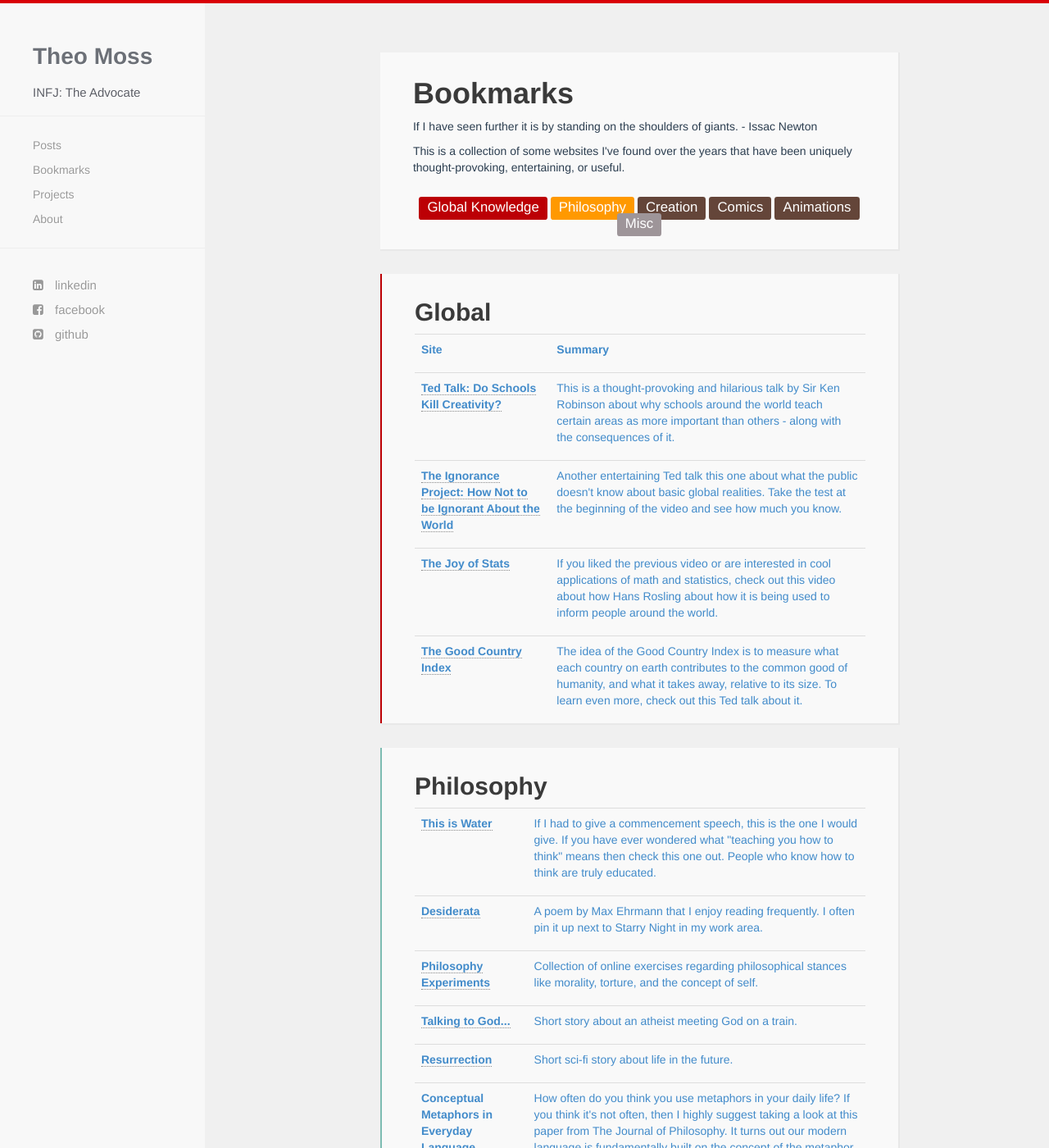
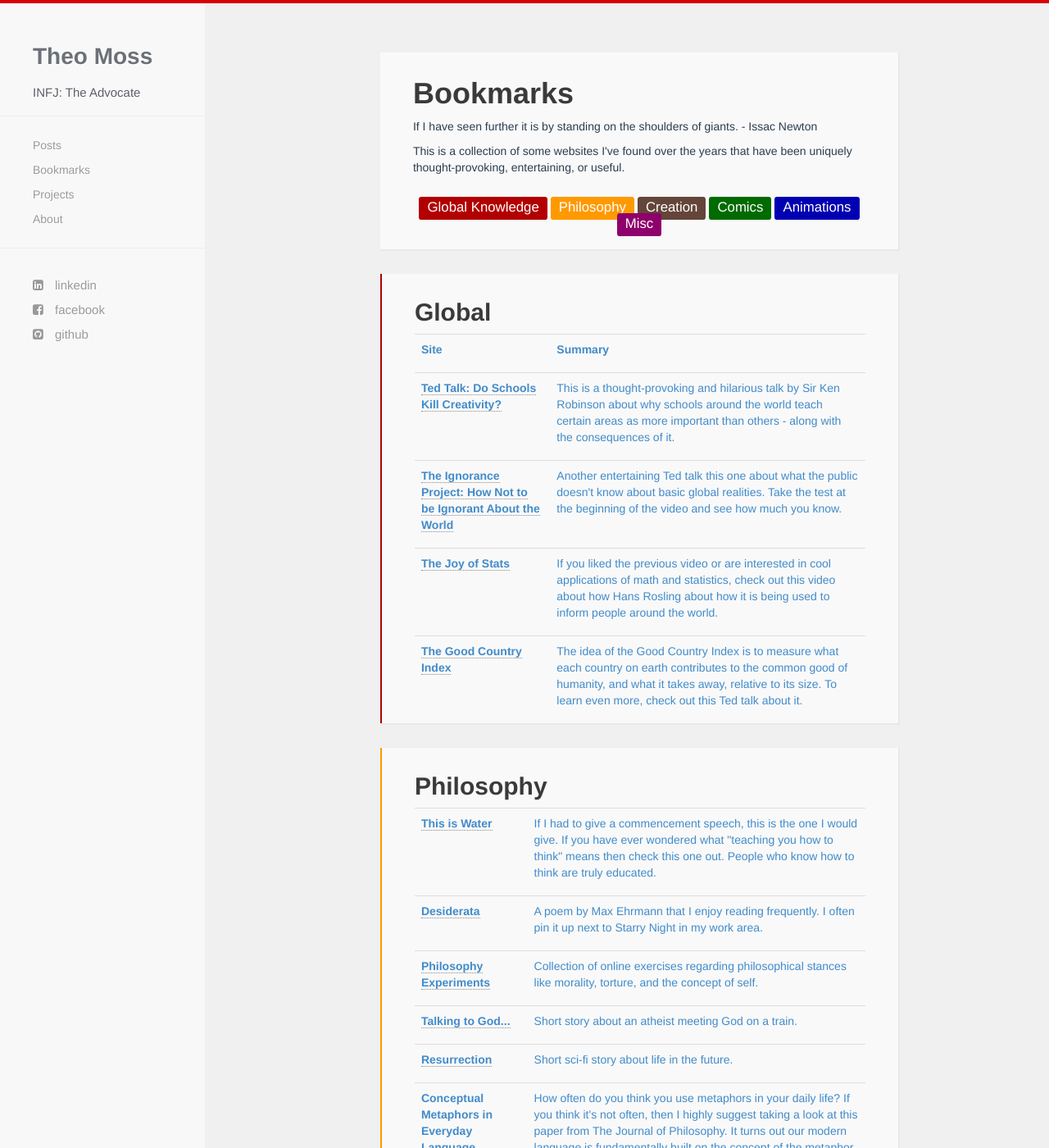
Before and after one commit to tmoss4/tmoss4.github.io, a Jekyll site: the page built from bookmarks.html, in a window 1280 px wide and 1400 px high. Shown: the whole window at 82% size. Built offline with Jekyll 4.4.1, drawn with Linux system fonts in a browser that asks for light colours; nearby versions of some CDN libraries.

Commit message:
cosmetic color changes

```diff
--- a/css/hc.css
+++ b/css/hc.css
@@ -583,27 +583,27 @@ time
 
 .gknow
 {
-  border-left:solid 2px #bc0005
+  border-left:solid 2px #b20000
 }
 
 .gknow-button
 {
-  background-color:#bc0005
+  background-color:#b20000
 }
 
 .gknow:hover
 {
-  border-left:solid 2px #f40006
+  border-left:solid 2px #ff0000
 }
 
 .gknow-button:hover
 {
-  background-color:#f40006
+  background-color:#ff0000
 }
 
 .philosophy
 {
-  border-left:solid 2px #7dbcb2
+  border-left:solid 2px #ff9900
 }
 
 .philosophy-button
@@ -613,12 +613,12 @@ time
 
 .philosophy:hover
 {
-  border-left:solid 2px #bbe9e2
+  border-left:solid 2px #ffb74c
 }
 
 .philosophy-button:hover
 {
-  background-color:#0066ff
+  background-color:#ffb74c
 }
 
 .creation
@@ -643,62 +643,62 @@ time
 
 .comics
 {
-  border-left:solid 2px #644539
+  border-left:solid 2px #006b00
 }
 
 .comics-button
 {
-  background-color:#644539
+  background-color:#006b00
 }
 
 .comics:hover
 {
-  border-left:solid 2px #F4A273
+  border-left:solid 2px #009900
 }
 
 .comics-button:hover
 {
-  background-color:#F4A273
+  background-color:#009900
 }
 
 .animations
 {
-  border-left:solid 2px #644539
+  border-left:solid 2px #0000b2
 }
 
 .animations-button
 {
-  background-color:#644539
+  background-color:#0000b2
 }
 
 .animations:hover
 {
-  border-left:solid 2px #F4A273
+  border-left:solid 2px #0000ff
 }
 
 .animations-button:hover
 {
-  background-color:#F4A273
+  background-color:#0000ff
 }
 
 .misc
 {
-  border-left:solid 2px #9e9599
+  border-left:solid 2px #8e006b
 }
 
 .misc-button
 {
-  background-color:#9e9599
+  background-color:#8e006b
 }
 
 .misc:hover
 {
-  border-left:solid 2px #cfe0ea
+  border-left:solid 2px #cc0099
 }
 
 .misc-button:hover
 {
-  background-color:#cfe0ea
+  background-color:#cc0099
 }
 
 .podcasts
```
